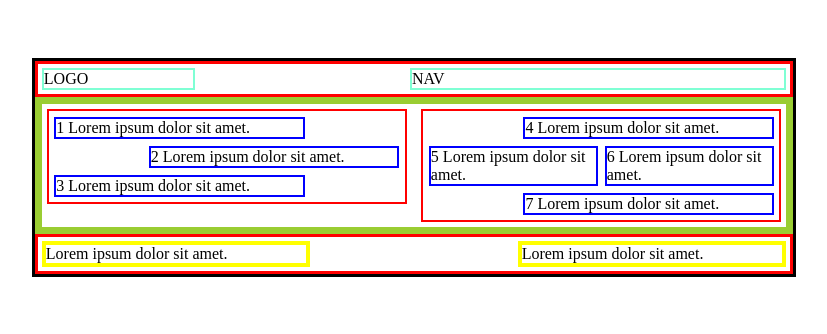
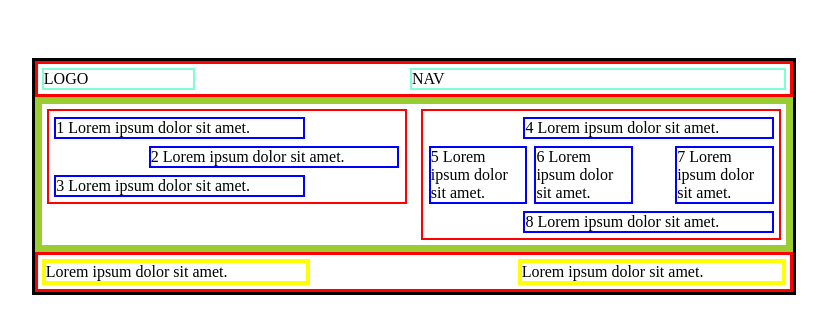
Before and after one commit to EgleNem/4-kvadratai-su-calc, a website: page index.html in a window 1280 px wide. Shown: the whole page, without its empty margins (229-1056 px from the left). Drawn offline with Linux system fonts and the light colour scheme.

Commit message:
Home work task

```diff
--- a/index.html
+++ b/index.html
@@ -20,9 +20,10 @@
             </div>
             <div style="border: solid 2px red;width: calc(49% - 8px); float:right ; padding:2px">
                 <div style="border: solid 2px blue; width:70%; float:right; margin:1%">4 Lorem ipsum dolor sit amet.</div>
-                <div style="border: solid 2px blue; width: calc(50% - 4px - 2%); float:left; margin:1%">5 Lorem ipsum dolor sit amet.</div>
-                <div style="border: solid 2px blue; width: calc(50% - 4px - 2%); float:left; margin:1%">6 Lorem ipsum dolor sit amet.</div>
-                <div style="border: solid 2px blue; width:70%; float:right; margin:1%">7 Lorem ipsum dolor sit amet.</div>
+                <div style="border: solid 2px blue; width: calc(30% - 4px - 2%); float:left; margin:1%">5 Lorem ipsum dolor sit amet.</div>
+                <div style="border: solid 2px blue; width: calc(30% - 4px - 2%); float:left; margin:1%">6 Lorem ipsum dolor sit amet.</div>
+                <div style="border: solid 2px blue; width: calc(30% - 4px - 2%); float:right; margin:1%">7 Lorem ipsum dolor sit amet.</div>
+                <div style="border: solid 2px blue; width:70%; float:right; margin:1%">8 Lorem ipsum dolor sit amet.</div>
             </div>
 
         </div>
```
